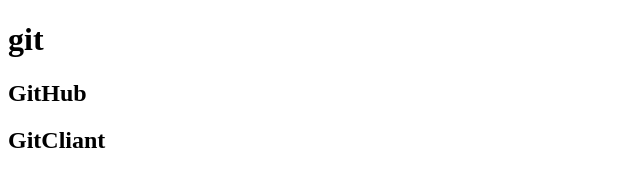
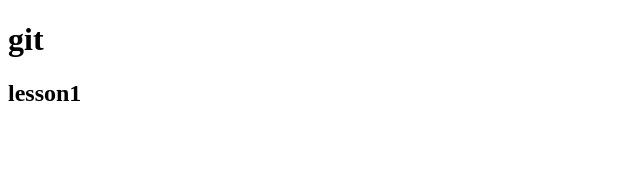
Before and after one commit to ToyoshimaHidenori/git-learn, a plain HTML site: page index.html in a window 1280 px wide. Shown: the whole page, without its empty margins (0-640 px from the left). Drawn offline with Linux system fonts and the light colour scheme.

Commit message:
内容の形式変更

```diff
--- a/index.html
+++ b/index.html
@@ -5,7 +5,7 @@
 </head>
 <body>
 <h1>git</h1>
-<h2>GitHub</h2>
-<h2>GitCliant</h2>
+<h2>lesson1</h2>
+<p></p>
 </body>
 </html>
```
